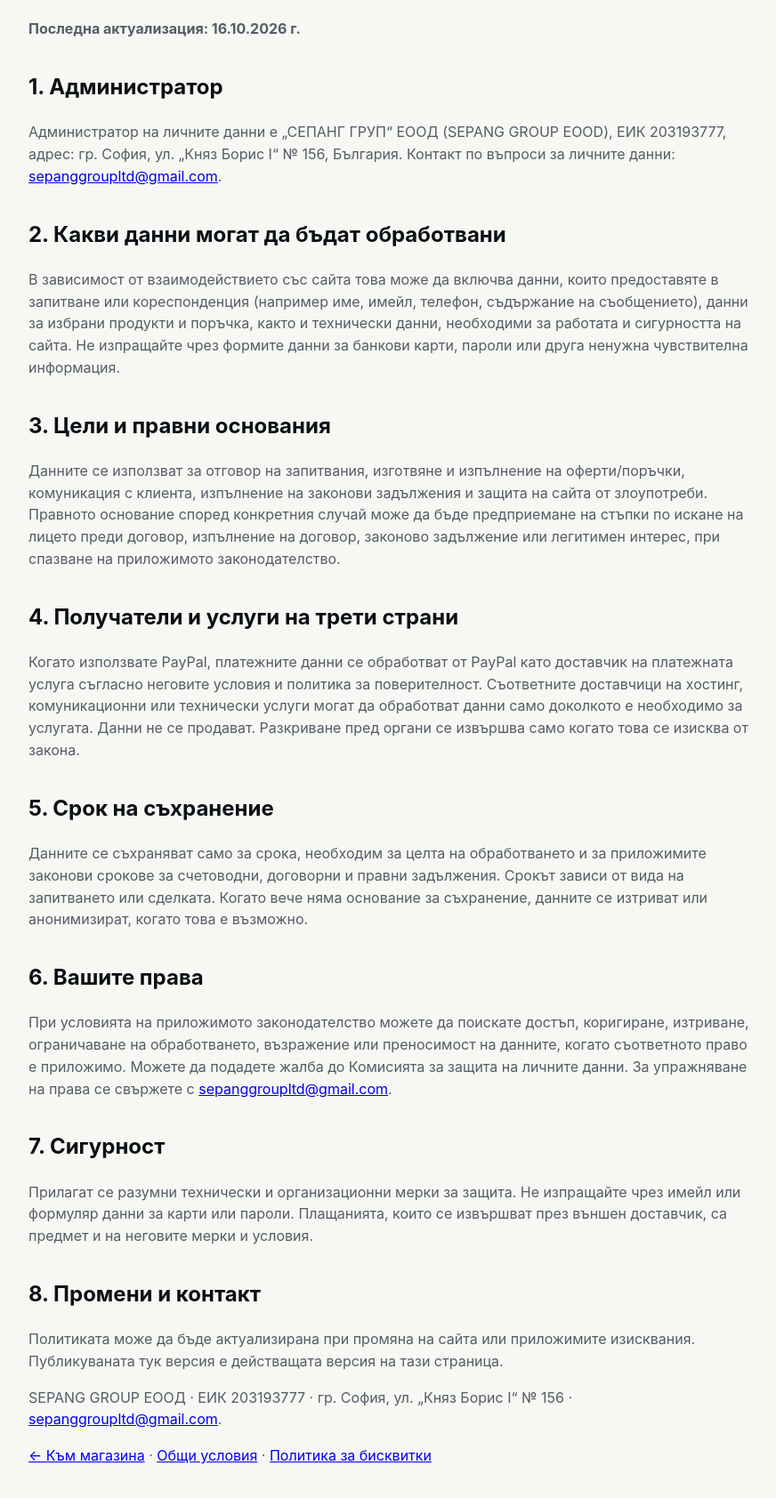
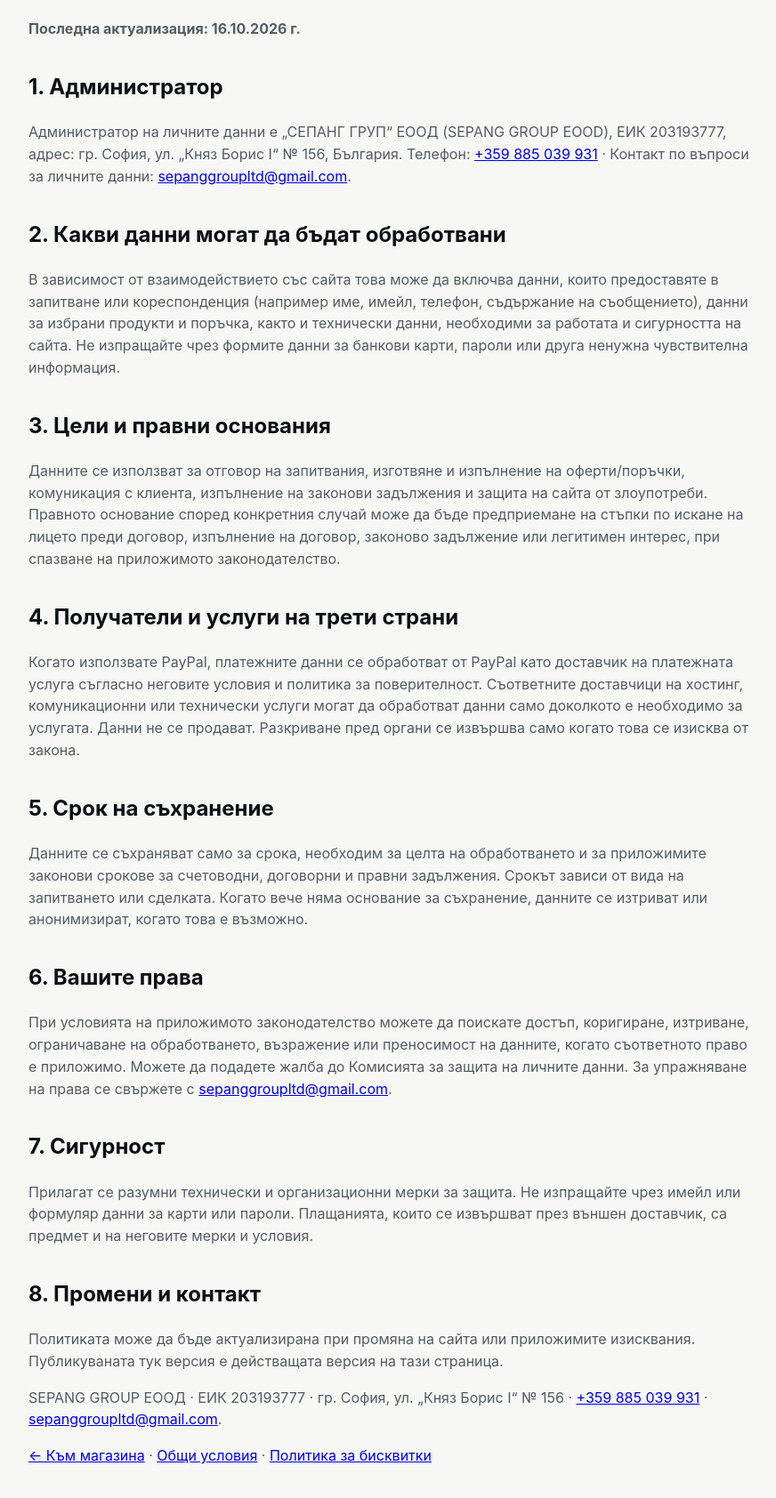
Before and after one commit to sepanggroup/wagner-bg-www, a website: page privacy.html in a window 1280 px wide. Shown: the part 300-1984 px from the top of the page at 89% size, without its empty margins (198-1070 px from the left). Drawn offline with Linux system fonts and the light colour scheme.

Commit message:
Add complete SEPANG GROUP contact details

```diff
--- a/privacy.html
+++ b/privacy.html
@@ -2,12 +2,12 @@
 <html lang="bg"><head><meta charset="utf-8"><meta name="viewport" content="width=device-width,initial-scale=1"><title>Политика за поверителност | WAGNER-BG</title><meta name="description" content="Информация за обработването и защитата на личните данни в онлайн магазина WAGNER-BG."><link rel="canonical" href="https://www.wagner-bg.shop/privacy.html"><link rel="stylesheet" href="styles.css"><link rel="stylesheet" href="cart.css"></head>
 <body><header class="site-header"><div class="wrap nav"><a class="brand" href="index.html"><b class="brand-mark">W</b><span><strong>WAGNER-BG</strong><small>SEPANG GROUP ЕООД</small></span></a></div></header>
 <main class="section"><article class="wrap legal"><div class="eyebrow dark-text">SEPANG GROUP ЕООД</div><h1>Политика за поверителност</h1><p><strong>Последна актуализация: 16.10.2026 г.</strong></p>
-<h2>1. Администратор</h2><p>Администратор на личните данни е „СЕПАНГ ГРУП“ ЕООД (SEPANG GROUP EOOD), ЕИК 203193777, адрес: гр. София, ул. „Княз Борис I“ № 156, България. Контакт по въпроси за личните данни: <a href="mailto:sepanggroupltd@gmail.com">sepanggroupltd@gmail.com</a>.</p>
+<h2>1. Администратор</h2><p>Администратор на личните данни е „СЕПАНГ ГРУП“ ЕООД (SEPANG GROUP EOOD), ЕИК 203193777, адрес: гр. София, ул. „Княз Борис I“ № 156, България. Телефон: <a href="tel:+359885039931">+359 885 039 931</a> · Контакт по въпроси за личните данни: <a href="mailto:sepanggroupltd@gmail.com">sepanggroupltd@gmail.com</a>.</p>
 <h2>2. Какви данни могат да бъдат обработвани</h2><p>В зависимост от взаимодействието със сайта това може да включва данни, които предоставяте в запитване или кореспонденция (например име, имейл, телефон, съдържание на съобщението), данни за избрани продукти и поръчка, както и технически данни, необходими за работата и сигурността на сайта. Не изпращайте чрез формите данни за банкови карти, пароли или друга ненужна чувствителна информация.</p>
 <h2>3. Цели и правни основания</h2><p>Данните се използват за отговор на запитвания, изготвяне и изпълнение на оферти/поръчки, комуникация с клиента, изпълнение на законови задължения и защита на сайта от злоупотреби. Правното основание според конкретния случай може да бъде предприемане на стъпки по искане на лицето преди договор, изпълнение на договор, законово задължение или легитимен интерес, при спазване на приложимото законодателство.</p>
 <h2>4. Получатели и услуги на трети страни</h2><p>Когато използвате PayPal, платежните данни се обработват от PayPal като доставчик на платежната услуга съгласно неговите условия и политика за поверителност. Съответните доставчици на хостинг, комуникационни или технически услуги могат да обработват данни само доколкото е необходимо за услугата. Данни не се продават. Разкриване пред органи се извършва само когато това се изисква от закона.</p>
 <h2>5. Срок на съхранение</h2><p>Данните се съхраняват само за срока, необходим за целта на обработването и за приложимите законови срокове за счетоводни, договорни и правни задължения. Срокът зависи от вида на запитването или сделката. Когато вече няма основание за съхранение, данните се изтриват или анонимизират, когато това е възможно.</p>
 <h2>6. Вашите права</h2><p>При условията на приложимото законодателство можете да поискате достъп, коригиране, изтриване, ограничаване на обработването, възражение или преносимост на данните, когато съответното право е приложимо. Можете да подадете жалба до Комисията за защита на личните данни. За упражняване на права се свържете с <a href="mailto:sepanggroupltd@gmail.com">sepanggroupltd@gmail.com</a>.</p>
 <h2>7. Сигурност</h2><p>Прилагат се разумни технически и организационни мерки за защита. Не изпращайте чрез имейл или формуляр данни за карти или пароли. Плащанията, които се извършват през външен доставчик, са предмет и на неговите мерки и условия.</p>
-<h2>8. Промени и контакт</h2><p>Политиката може да бъде актуализирана при промяна на сайта или приложимите изисквания. Публикуваната тук версия е действащата версия на тази страница.</p><p>SEPANG GROUP ЕООД · ЕИК 203193777 · гр. София, ул. „Княз Борис I“ № 156 · <a href="mailto:sepanggroupltd@gmail.com">sepanggroupltd@gmail.com</a>.</p><p><a href="index.html">← Към магазина</a> · <a href="terms.html">Общи условия</a> · <a href="cookies.html">Политика за бисквитки</a></p></article></main>
+<h2>8. Промени и контакт</h2><p>Политиката може да бъде актуализирана при промяна на сайта или приложимите изисквания. Публикуваната тук версия е действащата версия на тази страница.</p><p>SEPANG GROUP ЕООД · ЕИК 203193777 · гр. София, ул. „Княз Борис I“ № 156 · <a href="tel:+359885039931">+359 885 039 931</a> · <a href="mailto:sepanggroupltd@gmail.com">sepanggroupltd@gmail.com</a>.</p><p><a href="index.html">← Към магазина</a> · <a href="terms.html">Общи условия</a> · <a href="cookies.html">Политика за бисквитки</a></p></article></main>
 <footer class="footer"><div class="wrap">© 2026 SEPANG GROUP ЕООД · ЕИК 203193777 · <a href="mailto:sepanggroupltd@gmail.com">sepanggroupltd@gmail.com</a></div></footer></body></html>
```
